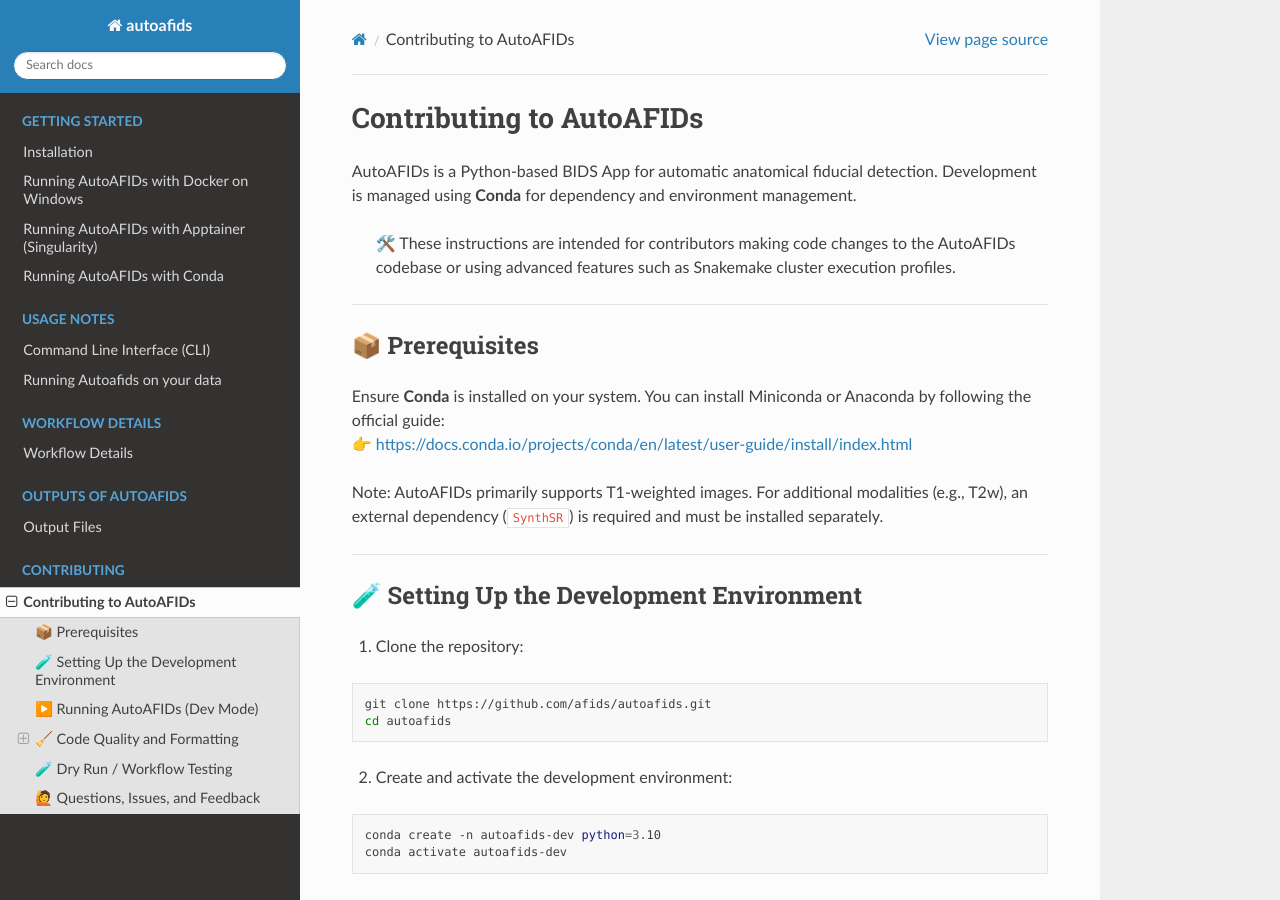
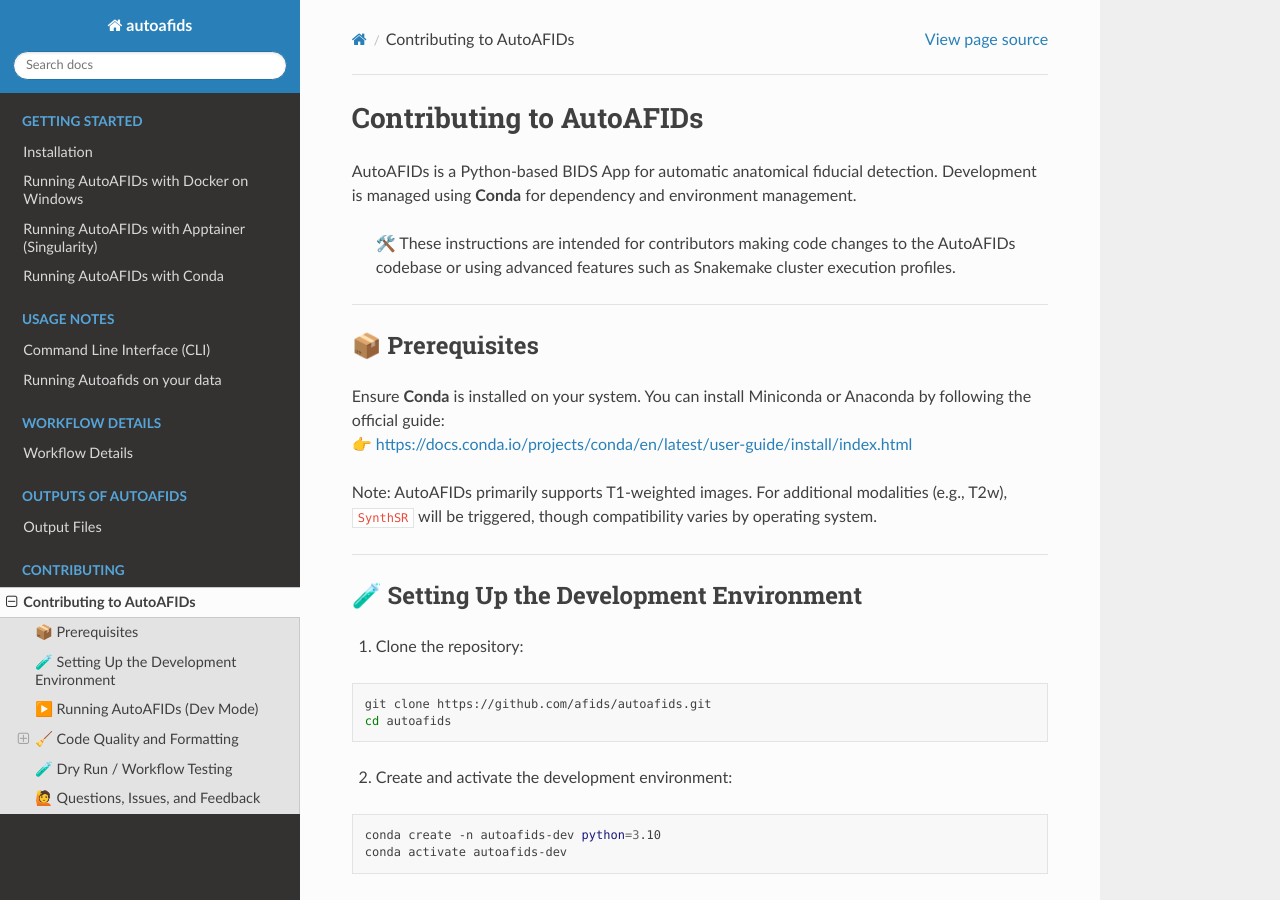
Before and after one commit to afids/autoafids, a Sphinx documentation site: the page built from docs/contributing/contributing.md, in a window 1280 px wide and 900 px high. Built offline with Sphinx 7.4.7 and the Read the Docs theme 3.1.0, drawn with Linux system fonts in a browser that asks for light colours.

Commit message:
fix synthsr comment

```diff
--- a/docs/contributing/contributing.md
+++ b/docs/contributing/contributing.md
@@ -11,7 +11,7 @@
 Ensure **Conda** is installed on your system. You can install Miniconda or Anaconda by following the official guide:
 👉 [https://docs.conda.io/projects/conda/en/latest/user-guide/install/index.html](https://docs.conda.io/projects/conda/en/latest/user-guide/install/index.html)
 
-Note: AutoAFIDs primarily supports T1-weighted images. For additional modalities (e.g., T2w), an external dependency (`SynthSR`) is required and must be installed separately.
+Note: AutoAFIDs primarily supports T1-weighted images. For additional modalities (e.g., T2w), `SynthSR` will be triggered, though compatibility varies by operating system.
 
 ---
 
```
